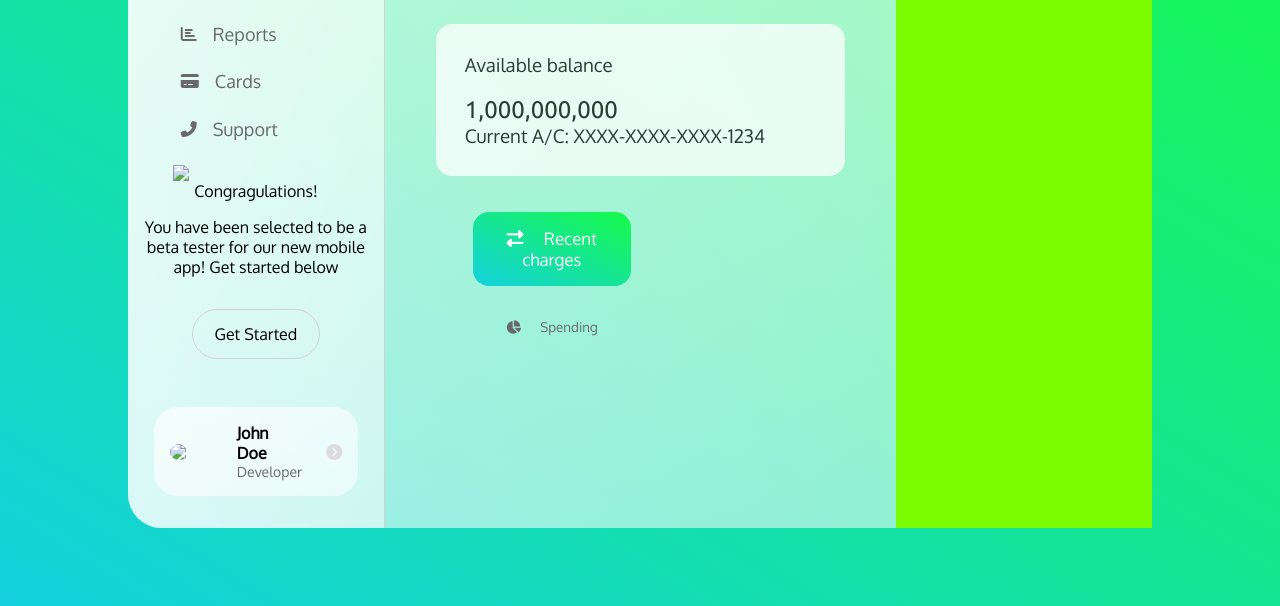
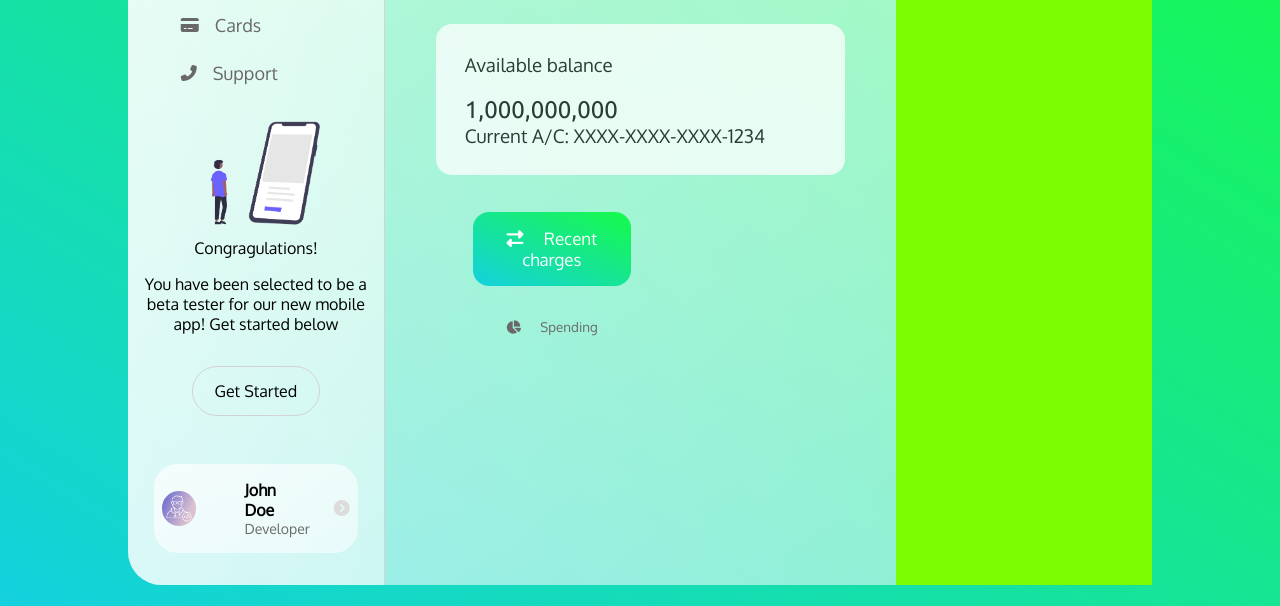
Before and after one commit to sullie-dev/fintect-dsahboard-HTML-CSS-, a plain HTML site: page index.html in a window 1280 px wide. Shown: the part 194-800 px from the top of the page. Drawn offline with Linux system fonts and the light colour scheme; the site is published under a folder, as on GitHub Pages, so addresses that start at the root find nothing.

Commit message:
Fix
Adjsted image paths

```diff
--- a/index.html
+++ b/index.html
@@ -37,7 +37,7 @@
             </div>
           </div>
           <div class="promotion">
-            <img src="/images/promotion.png" />
+            <img src="images/promotion.png" />
             <h4>Congragulations!</h4>
             <p>
               You have been selected to be a beta tester for our new mobile app!
@@ -46,7 +46,7 @@
             <button class="redeem">Get Started</button>
           </div>
           <div class="user">
-            <img src="/images/profile.png" />
+            <img src="images/profile.png" />
             <div class="user-info">
               <p class="username">John Doe</p>
               <p class="user-role">Developer</p>
--- a/style.css
+++ b/style.css
@@ -230,9 +230,7 @@ padding-right: 1rem;
   font-size: 17px;
 }
 
-
-
-/**/
+/* */
 
 .quick-access {
   background-color: lawngreen;
```
